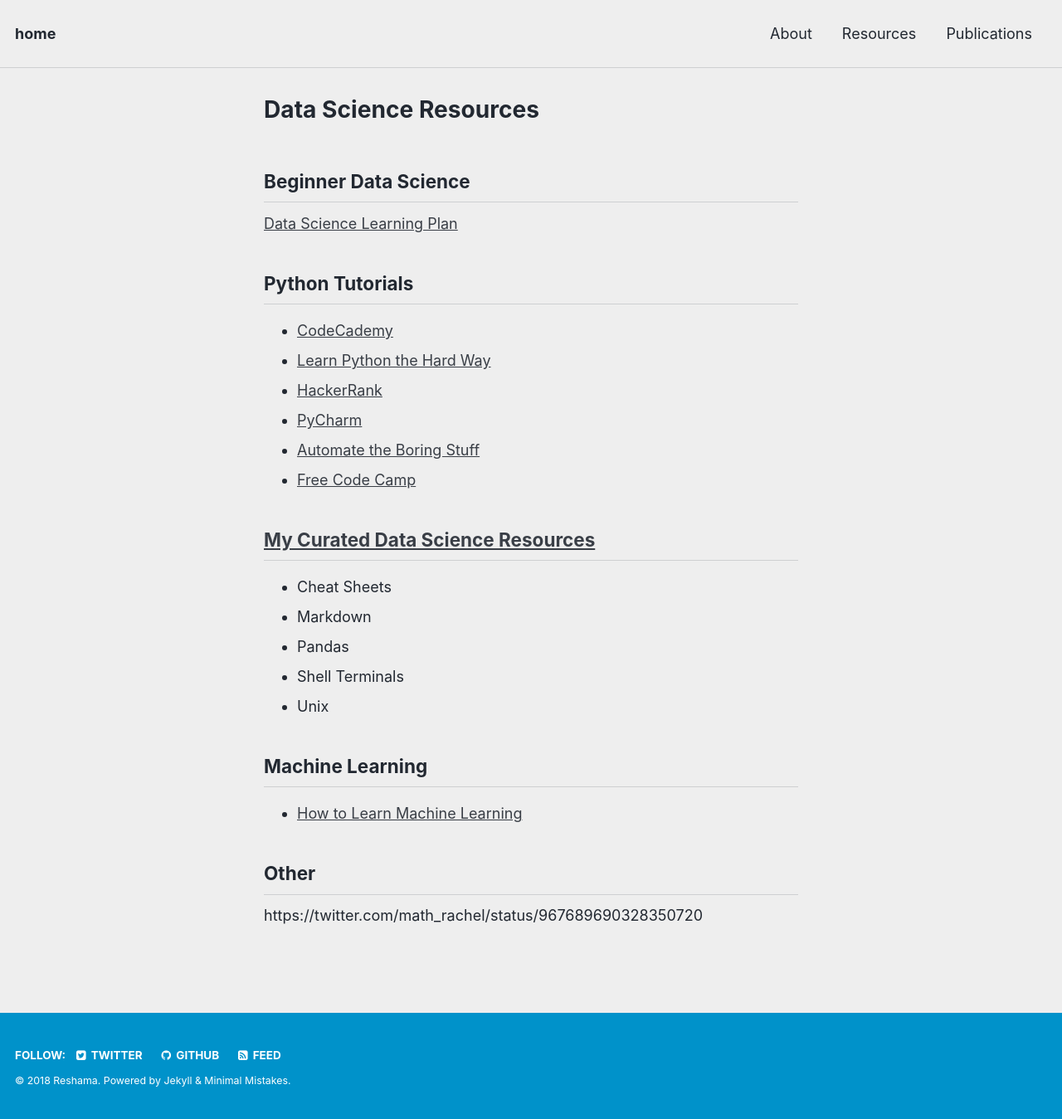
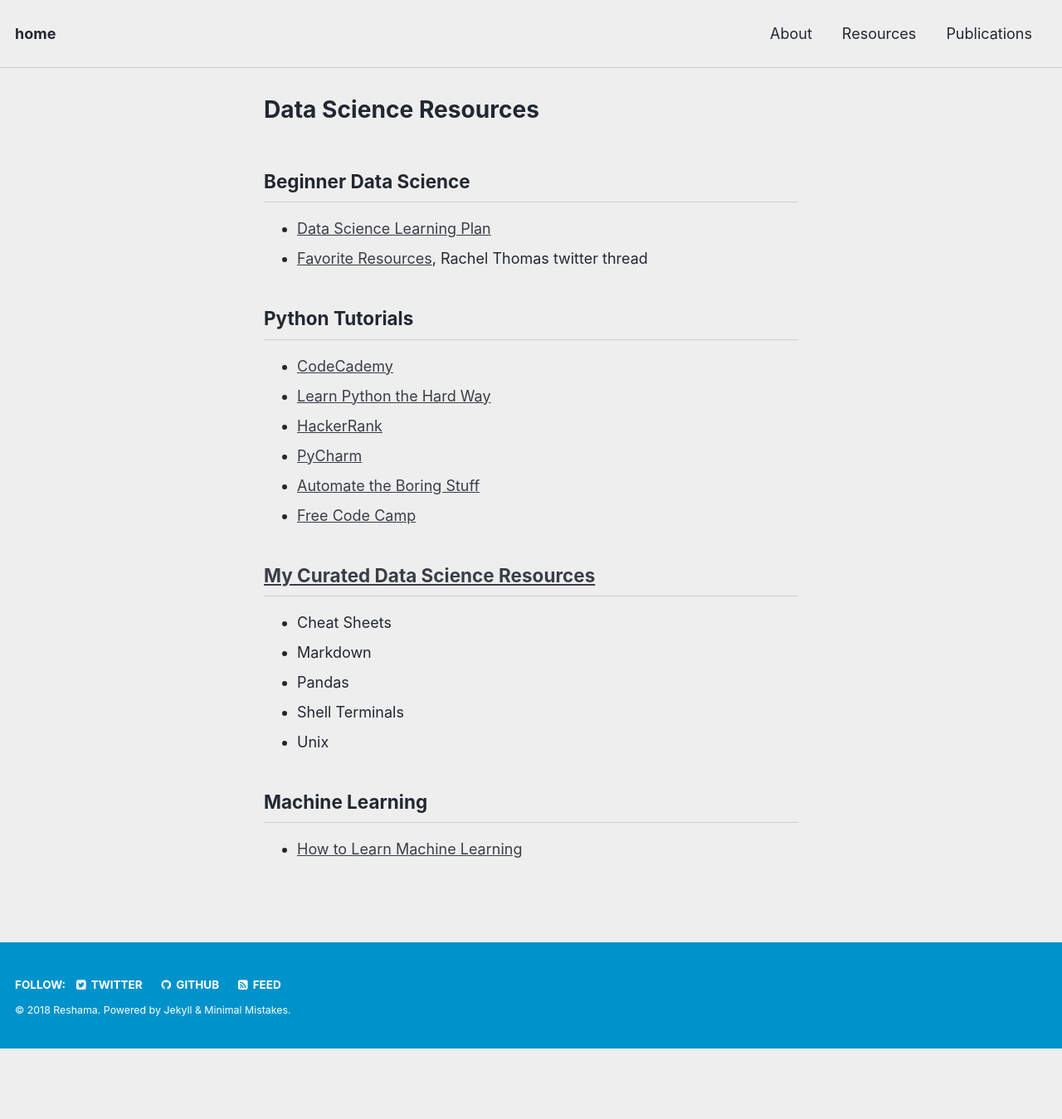
Before and after one commit to reshamas/reshamas.github.io, a Jekyll site: the page built from resources/ds_learning.md, in a window 1280 px wide. Shown: the whole page at 83% size. Built offline with Jekyll 4.4.1, drawn with Linux system fonts in a browser that asks for light colours; after the commit the page ends 1264 px from its top, so only the background shows below that.

Commit message:
Update ds_learning.md

```diff
--- a/resources/ds_learning.md
+++ b/resources/ds_learning.md
@@ -6,7 +6,8 @@
 ---
 
 ## Beginner Data Science
-[Data Science Learning Plan](https://www.analyticsvidhya.com/blog/2017/01/the-most-comprehensive-data-science-learning-plan-for-2017/)
+- [Data Science Learning Plan](https://www.analyticsvidhya.com/blog/2017/01/the-most-comprehensive-data-science-learning-plan-for-2017/)
+- [Favorite Resources](https://twitter.com/math_rachel/status/967689690328350720), Rachel Thomas twitter thread
 
 ## Python Tutorials
 - [CodeCademy](https://www.codecademy.com)
@@ -25,7 +26,3 @@
 
 ## Machine Learning
 - [How to Learn Machine Learning](https://dhanus.github.io/blog/learn-machine-learning/)
-
-## Other
-
-https://twitter.com/math_rachel/status/967689690328350720
```
